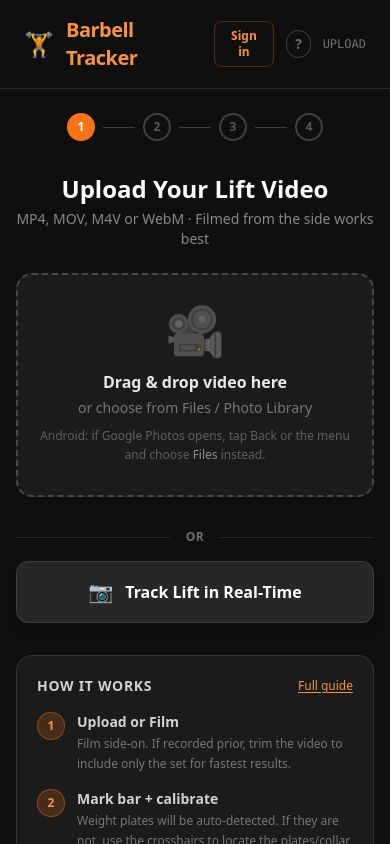
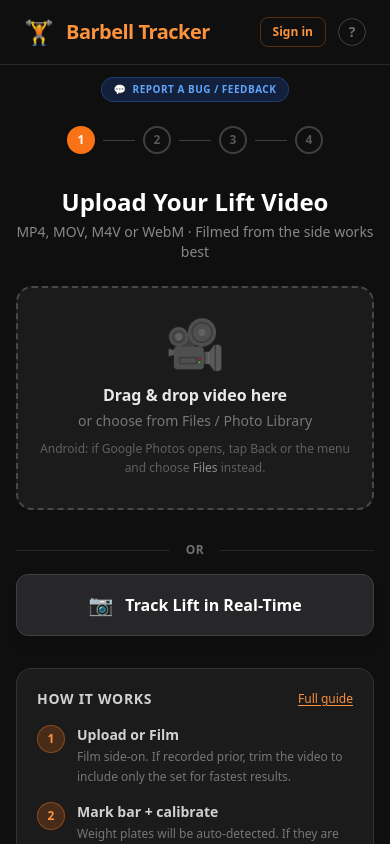
Before and after one commit to Msilvey351/Bar-Tracker, a Next.js app: page / in a window 390 px wide. Shown: the top 844 px of the page. Built offline with nearby package versions, Linux system fonts and the light colour scheme; no server answers; what onnxruntime-web would draw is missing.

Commit message:
feedback form

```diff
--- a/src/components/App.tsx
+++ b/src/components/App.tsx
@@ -81,7 +81,7 @@ export default function App() {
       {showProfile && <VelocityProfile onClose={() => setShowProfile(false)} />}
       {showCoach && <VbtCoach onClose={() => setShowCoach(false)} />}
 
-      <header className="w-full py-4 px-6 border-b border-white/10 flex items-center gap-3">
+      <header className="w-full py-4 px-6 border-b border-white/10 flex flex-wrap items-center gap-3">
         <span className="text-2xl">🏋️</span>
         <h1 className="text-xl font-bold tracking-tight text-orange-400">
           Barbell Tracker
@@ -94,6 +94,17 @@ export default function App() {
         )}
 
         <div className="ml-auto flex items-center gap-3">
+
+          {/* ✨ NEW: Beta Feedback Button (Always visible) */}
+          <a
+            href="YOUR_GOOGLE_FORM_LINK_HERE"
+            target="_blank"
+            rel="noopener noreferrer"
+            className="hidden sm:flex items-center gap-1.5 bg-blue-600/20 text-blue-400 border border-blue-500/30 hover:bg-blue-600/30 hover:border-blue-500/50 px-3 py-1.5 rounded-lg text-xs font-bold uppercase tracking-wider transition-all"
+          >
+            <span>💬</span> Feedback
+          </a>
+
           {user ? (
             <div className="flex items-center gap-2">
               <span className="text-white/40 text-xs hidden sm:block truncate max-w-[8rem]">
@@ -105,23 +116,23 @@ export default function App() {
               >
                 📋 History
               </button>
-                            <button
+              <button
                 onClick={() => setShowProfile(true)}
                 className="text-xs text-white/70 hover:text-white transition-colors border border-white/10 hover:border-white/20 rounded-lg px-2 py-1"
               >
                 📈 Profile
               </button>
               <button
+                onClick={() => setShowCoach(true)}
+                className="text-xs text-white/70 hover:text-white transition-colors border border-white/10 hover:border-white/20 rounded-lg px-2 py-1"
+              >
+                🤖 Coach
+              </button>
+              <button
                 onClick={signOut}
                 className="text-xs text-white/40 hover:text-white/70 transition-colors border border-white/10 hover:border-white/20 rounded-lg px-2 py-1"
               >
                 Sign out
-              </button>
-                            <button
-                onClick={() => setShowCoach(true)}
-                className="text-xs text-white/70 hover:text-white transition-colors border border-white/10 hover:border-white/20 rounded-lg px-2 py-1"
-              >
-                🤖 Coach
               </button>
             </div>
           ) : (
@@ -141,11 +152,23 @@ export default function App() {
             ?
           </button>
 
-          <span className="text-xs text-white/40 font-mono">
+          <span className="text-xs text-white/40 font-mono hidden sm:inline-block">
             {stage.toUpperCase()}
           </span>
         </div>
       </header>
+
+      {/* Mobile-only feedback button (so it doesn't crowd the top nav on tiny screens) */}
+      <div className="w-full flex justify-center mt-3 sm:hidden">
+        <a
+            href="https://forms.gle/TgYqQTD4KoWCJkr58"
+            target="_blank"
+            rel="noopener noreferrer"
+            className="flex items-center gap-1.5 bg-blue-600/20 text-blue-400 border border-blue-500/30 hover:bg-blue-600/30 px-3 py-1 rounded-full text-[10px] font-bold uppercase tracking-wider"
+          >
+            <span>💬</span> Report a Bug / Feedback
+        </a>
+      </div>
 
       <div className="flex gap-2 mt-6 mb-8">
         {(["upload", "setup", "analysing", "results"]).map((s, i) => (
@@ -205,8 +228,6 @@ export default function App() {
             <LiveTracker
               onCancel={() => setStage("upload")}
               onSetComplete={(frames, fps, width, height, plateHeightPx, videoBlob) => {
-
-                // 🔥 Auto-Calibration Math!
                 const finalPxPerCm = plateHeightPx / 45;
 
                 setCalibration({
@@ -225,7 +246,6 @@ export default function App() {
                   durationSeconds: frames.length > 0 ? frames[frames.length - 1].timeSeconds : 0
                 });
 
-                // Wrap the recorded Blob in a File so ResultsStep can play it seamlessly
                 const liveVideoFile = new File([videoBlob], "live-set.webm", { type: "video/webm" });
                 setVideoFile(liveVideoFile);
 
```
